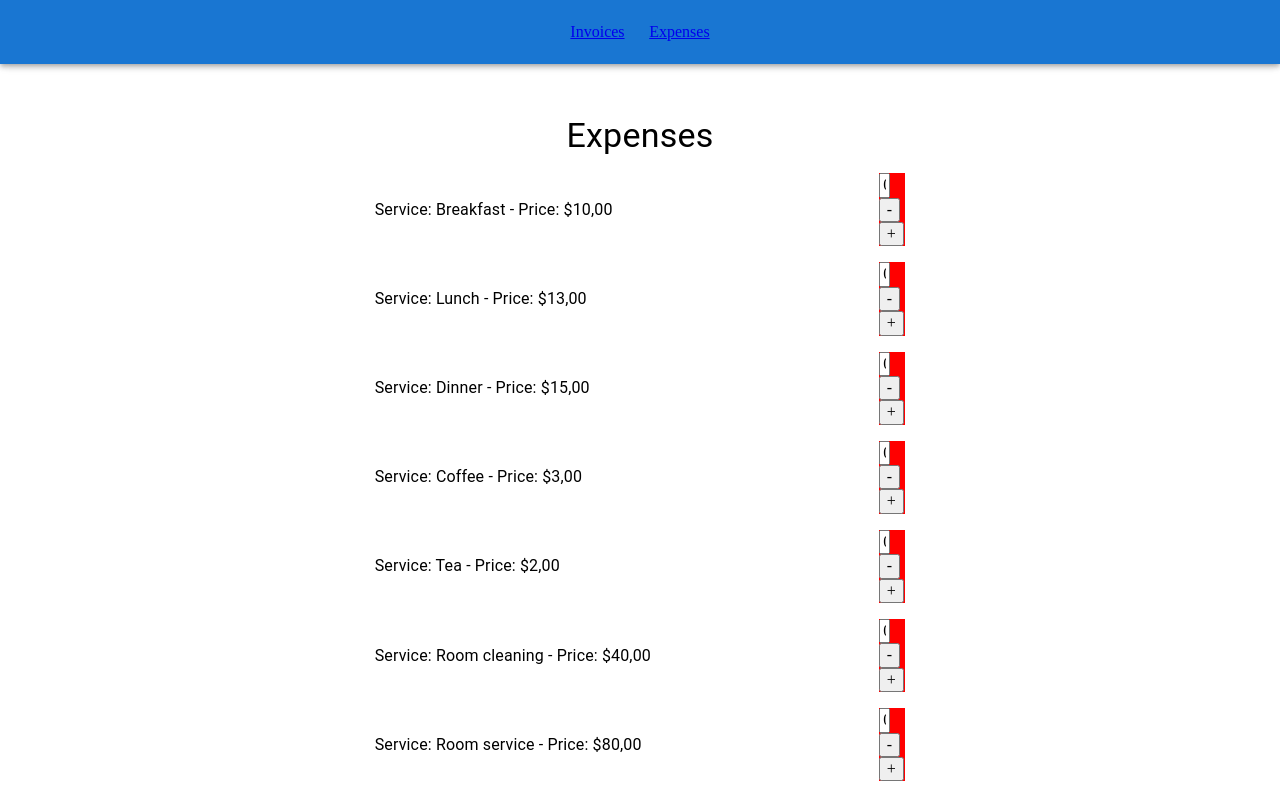
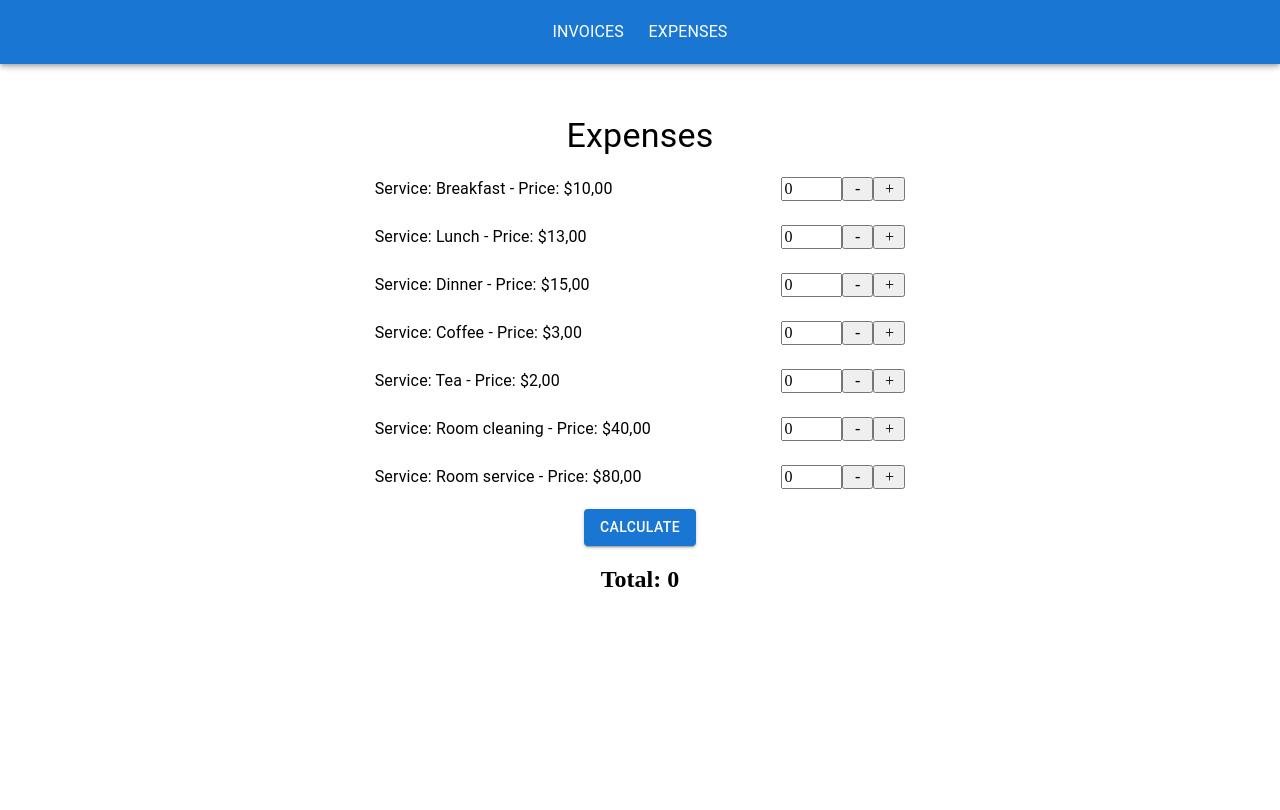
Before and after one commit to mmrosatab/Learn-More-About-React-Router-Dom-V6, a React (Create React App) app in the folder react-router-dom-v6/: page /expenses in a window 1280 px wide. Built offline with nearby package versions, Linux system fonts and the light colour scheme.

Commit message:
Style: Update expenses style

```diff
--- a/react-router-dom-v6/src/App.js
+++ b/react-router-dom-v6/src/App.js
@@ -4,17 +4,30 @@ import "normalize.css";
 import "./styles.css";
 import AppBar from "@mui/material/AppBar";
 import Toolbar from "@mui/material/Toolbar";
+import Typography from "@mui/material/Typography";
 
 function App() {
   return (
     <section>
       <AppBar>
         <Toolbar className="bar-container">
-          <Link variant="h6" className="links" to="/invoices">
-            Invoices
+          <Link
+            variant="contained"
+            className="links-bar-container"
+            to="/invoices"
+          >
+            <Typography variant="subtitle1" component="div">
+              INVOICES
+            </Typography>
           </Link>
-          <Link className="links" to="/expenses">
-            Expenses
+          <Link
+            variant="contained"
+            className="links-bar-container"
+            to="/expenses"
+          >
+            <Typography variant="subtitle1" component="div">
+              EXPENSES
+            </Typography>
           </Link>
         </Toolbar>
       </AppBar>
--- a/react-router-dom-v6/src/components/counter/index.js
+++ b/react-router-dom-v6/src/components/counter/index.js
@@ -26,18 +26,26 @@ export default function Counter() {
   useEffect(() => {}, [amount]);
 
   return (
-    <div className="counter-container">
+    <>
       <input
         className="counter-input"
         value={amount}
         onChange={(event) => handleChange(event)}
       />
-      <button type="button" onClick={() => handleClickSub()}>
+      <button
+        className="counter-button"
+        type="button"
+        onClick={() => handleClickSub()}
+      >
         -
       </button>
-      <button type="button" onClick={() => handleClickAdd()}>
+      <button
+        className="counter-button"
+        type="button"
+        onClick={() => handleClickAdd()}
+      >
         +
       </button>
-    </div>
+    </>
   );
 }
--- a/react-router-dom-v6/src/components/counter/styles.css
+++ b/react-router-dom-v6/src/components/counter/styles.css
@@ -4,6 +4,9 @@
 }
 
 .counter-container {
-  width: 5% !important;
-  background-color: red;
+  display: flex;
 }
+
+.counter-button {
+  width: 6%;
+}
--- a/react-router-dom-v6/src/routes/expenses/index.js
+++ b/react-router-dom-v6/src/routes/expenses/index.js
@@ -5,9 +5,14 @@ import ListItemText from "@mui/material/ListItemText";
 import { getExpenses } from "../../data";
 import Counter from "../../components/counter";
 import "./styles.css";
+import Button from "@mui/material/Button";
+import { useState } from "react";
 
 export default function Expenses() {
   const expenses = getExpenses();
+  let [totalValue, setTotalValue] = useState(0);
+
+  function handleClick() {}
 
   return (
     <section className="expenses-container">
@@ -25,6 +30,14 @@ export default function Expenses() {
           </ListItem>
         ))}
       </List>
+      <Button
+        className="button-calc"
+        variant="contained"
+        onClick={() => handleClick()}
+      >
+        Calculate
+      </Button>
+      <h2>Total: {totalValue}</h2>
     </section>
   );
 }
--- a/react-router-dom-v6/src/routes/invoices/index.js
+++ b/react-router-dom-v6/src/routes/invoices/index.js
@@ -60,7 +60,7 @@ export default function Invoices() {
             .filter((invoice) => searchInvoice(invoice))
             .map((invoice) => (
               <NavLink
-                className="links"
+                className="links-invoices-nav"
                 to={`/invoices/${invoice.number}`}
                 key={invoice.number}
               >
--- a/react-router-dom-v6/src/styles.css
+++ b/react-router-dom-v6/src/styles.css
@@ -4,6 +4,11 @@
   justify-content: center;
 }
 
-.links {
+.links-invoices-nav {
   padding: 1%;
 }
+.links-bar-container {
+  padding: 1%;
+  text-decoration: none;
+  color: white;
+}
```
